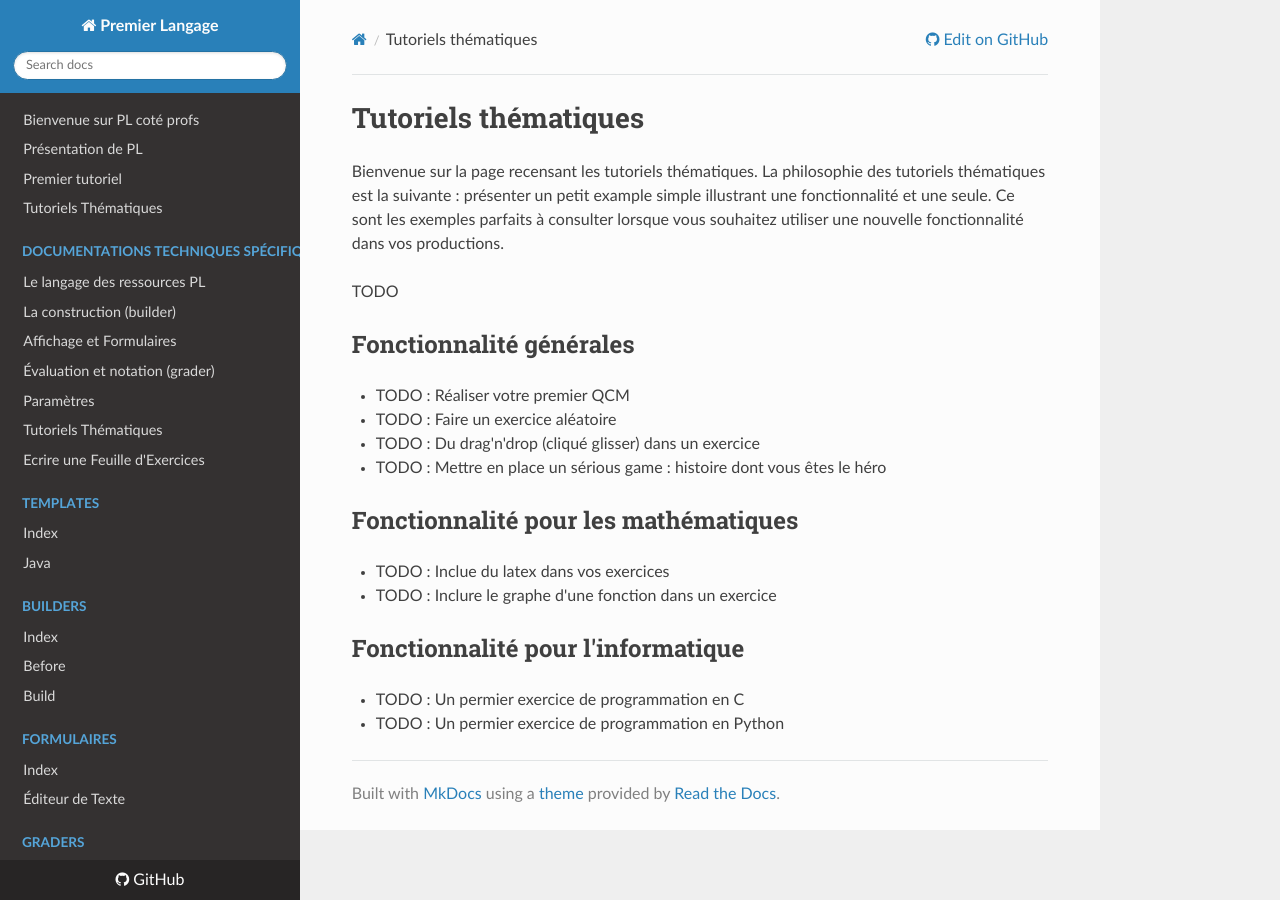
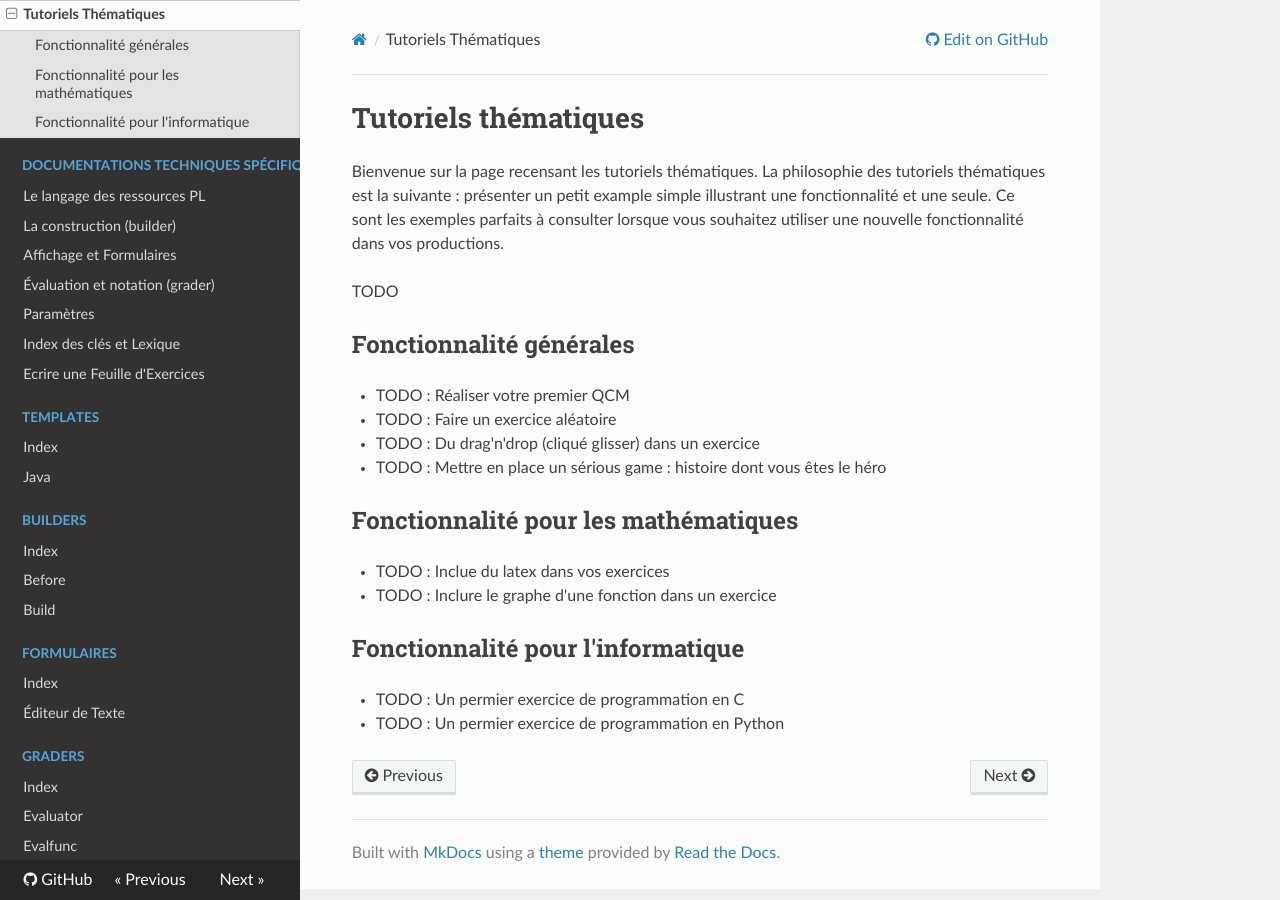
Before and after one commit to ddoyen/premierlangage-doc, an MkDocs documentation site: the page built from docs/tutoriels_thematiques.md, in a window 1280 px wide. Built offline with MkDocs 1.6.1, drawn with Linux system fonts in a browser that asks for light colours; nearby versions of some CDN libraries; part of the change alters nothing that is shown.

Commit message:
Update mkdocs.yml

```diff
--- a/mkdocs.yml
+++ b/mkdocs.yml
@@ -7,7 +7,7 @@ nav:
 - Bienvenue sur PL coté profs: 'index.md'
 - Présentation de PL: 'presentation.md'
 - Premier tutoriel: 'premier_tutoriel.md'
-- Tutoriels Thématiques: 'todo.md'
+- Tutoriels Thématiques: 'tutoriels_thematiques.md'
 - Documentations techniques spécifiques:
     - Le langage des ressources PL: 'langage_pl.md'
     - La construction (builder): 'construction.md'
```
